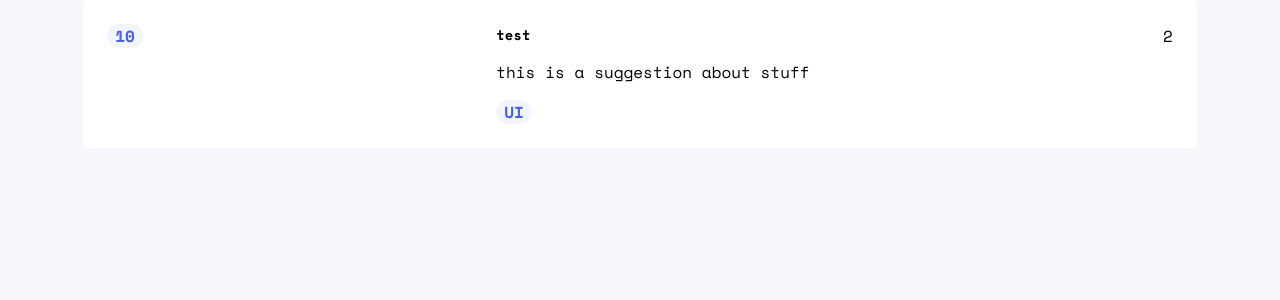
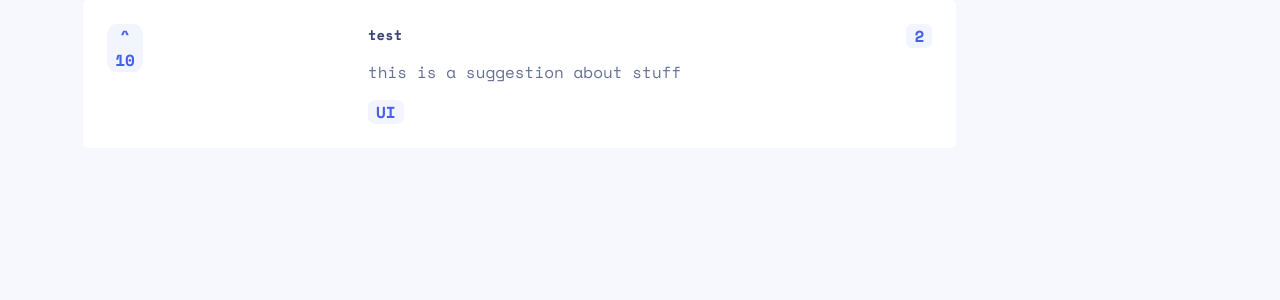
Before and after one commit to ormus395/product-feedback-app-web, a React (Create React App) app: page / in a window 1280 px wide. Shown: the top 300 px of the page. Built offline with nearby package versions, Linux system fonts and the light colour scheme; no server answers.

Commit message:
Suggestion component finished for now

```diff
--- a/src/components/Pill/Pill.tsx
+++ b/src/components/Pill/Pill.tsx
@@ -1,6 +1,17 @@
 import React from "react";
 import "./pill.css";
 
-const Pill = ({ children }: any) => <span className="pill">{children}</span>;
+const Pill = ({ type, children }: any) => {
+  if (type === "upvote") {
+    return (
+      <span className="pill pill--upvote">
+        <span>^</span>
+        <span>{children}</span>
+      </span>
+    );
+  }
+
+  return <span className="pill">{children}</span>;
+};
 
 export default Pill;
--- a/src/components/Pill/pill.css
+++ b/src/components/Pill/pill.css
@@ -1,6 +1,6 @@
 .pill {
   background-color: var(--default);
-  border-radius: 100px;
+  border-radius: 25%;
   color: var(--blue-purple);
 
   font-weight: bold;
@@ -16,3 +16,20 @@
   background-color: var(--blue-purple);
   color: white;
 }
+
+.pill--upvote {
+  align-items: center;
+  border-radius: 25%;
+  display: flex;
+  flex-direction: column;
+}
+
+@media screen and (max-width: 500px) {
+  .pill--upvote {
+    flex-direction: row;
+  }
+
+  .pill--upvote span:first-child {
+    margin-right: 5px;
+  }
+}
--- a/src/components/Suggestion/Suggestion.tsx
+++ b/src/components/Suggestion/Suggestion.tsx
@@ -31,10 +31,10 @@ function Suggestion({ suggestion }: SuggestionProp) {
           <Pill>{suggestion.type}</Pill>
         </div>
         <div className="vote-count">
-          <span className="pill">{suggestion.voteCount}</span>
+          <Pill type="upvote">{suggestion.voteCount}</Pill>
         </div>
         <div className="comment-count">
-          <span>{suggestion.commentCount}</span>
+          <Pill>{suggestion.commentCount}</Pill>
         </div>
       </Flex>
     </div>
--- a/src/components/Suggestion/suggestion.css
+++ b/src/components/Suggestion/suggestion.css
@@ -5,12 +5,24 @@
 }
 
 .suggestion .flex {
-  flex-direction: column;
+  /* flex-direction: column; */
+  flex-wrap: wrap;
+  gap: 10px;
 }
 
-@media screen and (min-width: 376px) {
+.vote-count {
+  margin-right: auto;
+}
+
+.comment-count {
+  margin-left: auto;
+}
+
+@media screen and (min-width: 429px) {
+  .suggestion {
+    max-width: 825px;
+  }
   .suggestion .flex {
-    flex-direction: row;
     justify-content: space-between;
   }
 
--- a/src/index.css
+++ b/src/index.css
@@ -12,6 +12,7 @@ html {
 
 :root {
   --body: #f7f8fd;
+  --body-text: #647196;
   --default: #f2f4fe;
   --default-hover: #cfd7ff;
 
@@ -36,6 +37,7 @@ html {
 }
 
 body {
+  color: var(--body-text);
   height: 100%;
   margin: 0;
   padding: 0;
@@ -45,6 +47,13 @@ body {
   height: 100%;
   margin: 0;
   padding: 0;
+}
+
+h1,
+h2,
+h3,
+h4 {
+  color: var(--button-3);
 }
 
 h1 {
@@ -65,6 +74,7 @@ h3 {
 
 h4 {
   font-size: 14px;
+  font-weight: 700;
   margin: 0;
 }
 
```
Also changed, not shown: src/components/Button/Button.tsx (added, +7 -0 lines), src/components/Button/button.css (added, +11 -0 lines).
